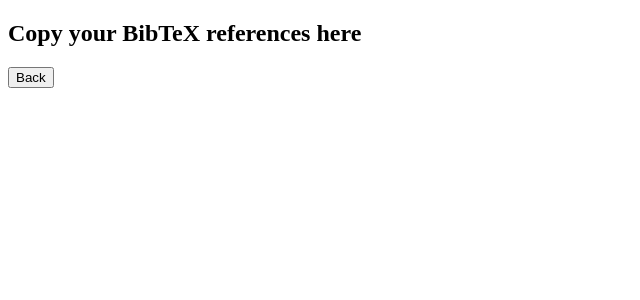
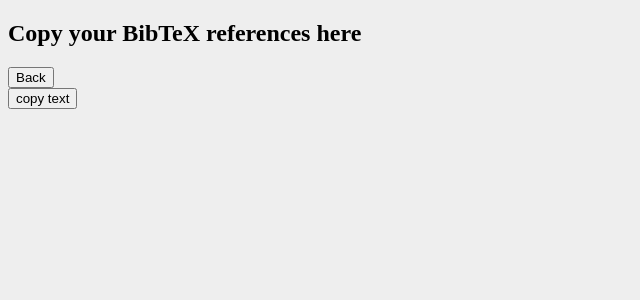
Before and after one commit to tassu60kg/outin-kanat, a Flask app: template src/templates/create_bibtex.html in a window 1280 px wide. Shown: the top 300 px of the page, without its empty margins (0-640 px from the left). Run offline with Flask 3, Linux system fonts and the light colour scheme; the template is opened without the code that fills it: most values are stand-ins (such as "Sample title", 1, 10 or a date in 2020).

Commit message:
lisaa viitteen kopiointi, css muutos

```diff
--- a/src/static/main.css
+++ b/src/static/main.css
@@ -5,3 +5,7 @@
 .bottom {
     padding-bottom: 10px;
 }
+
+body {
+    background-color: #EEEEEE;
+}
--- a/src/templates/add_reference.html
+++ b/src/templates/add_reference.html
@@ -3,6 +3,7 @@
   <head>
     <title>Add a reference</title>
   </head>
+  <link rel="stylesheet" href="/static/main.css">
   <body>
     {% if not ref_type %}
     <h2>Select a reference type</h2>
--- a/src/templates/add_reference_with_doi.html
+++ b/src/templates/add_reference_with_doi.html
@@ -3,6 +3,7 @@
   <head>
     <title>Add reference with DOI</title>
   </head>
+  <link rel="stylesheet" href="/static/main.css">
   <body>
     {% for message in get_flashed_messages() %}
     <p><b>{{ message }}</b></p>
--- a/src/templates/create_bibtex.html
+++ b/src/templates/create_bibtex.html
@@ -6,6 +6,7 @@
   <link rel="stylesheet" href="/static/main.css">
     <body>
         <h2>Copy your BibTeX references here</h2>
+        <div id="copyable">
         {% for reference in references %}
         {% if reference.type == "book" %}
         <p>@book{{ "{" }}{{ reference.cite_key }} ,</p>
@@ -50,8 +51,19 @@
 
         {% endif %}
         {% endfor %}
+        </div>
         <form action="/create_bibtex" method="post">
-            <input type="submit" name="back" value="Back" />
+
+        <input type="submit" name="back" value="Back" />
         </form>
+        <button onclick="copytext()">copy text</button>
+
       </body>
+<script>
+function copytext() {
+var text = document.getElementById("copyable").innerText;
+navigator.clipboard.writeText(text);
+alert("idk maybe copied something");
+}
+</script>
 </html>
--- a/src/templates/index.html
+++ b/src/templates/index.html
@@ -10,6 +10,7 @@
       }
     </style>
   </head>
+  <link rel="stylesheet" href="/static/main.css">
   <body>
     {% for message in get_flashed_messages() %}
     <p><b>{{ message }}</b></p>
--- a/src/templates/remove_reference.html
+++ b/src/templates/remove_reference.html
@@ -3,7 +3,7 @@
   <head>
     <title>Delete reference</title>
   </head>
-
+  <link rel="stylesheet" href="/static/main.css">
   <body>
     <h2>{{ reference.title }} –– {{ reference.author }}</h2>
     <p>Are you sure you want to delete this reference?</p>
--- a/src/templates/update_reference.html
+++ b/src/templates/update_reference.html
@@ -3,6 +3,7 @@
   <head>
     <title>Edit reference</title>
   </head>
+  <link rel="stylesheet" href="/static/main.css">
   <body>
     <h3>Edit {{ reference.type }} reference</h3>
 
--- a/src/templates/update_tags.html
+++ b/src/templates/update_tags.html
@@ -3,6 +3,7 @@
   <head>
     <title>Edit tags</title>
   </head>
+  <link rel="stylesheet" href="/static/main.css">
   <body>
     {% for message in get_flashed_messages() %}
     <p>
```
